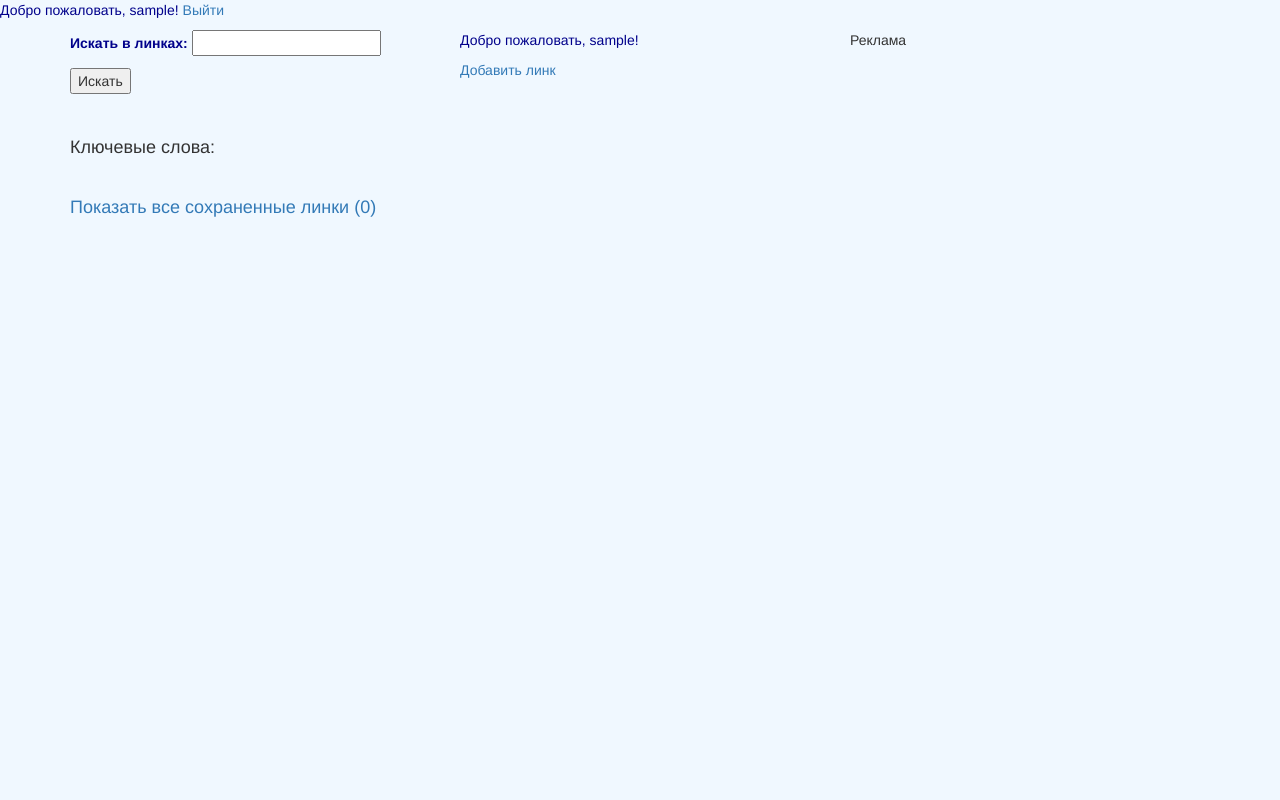
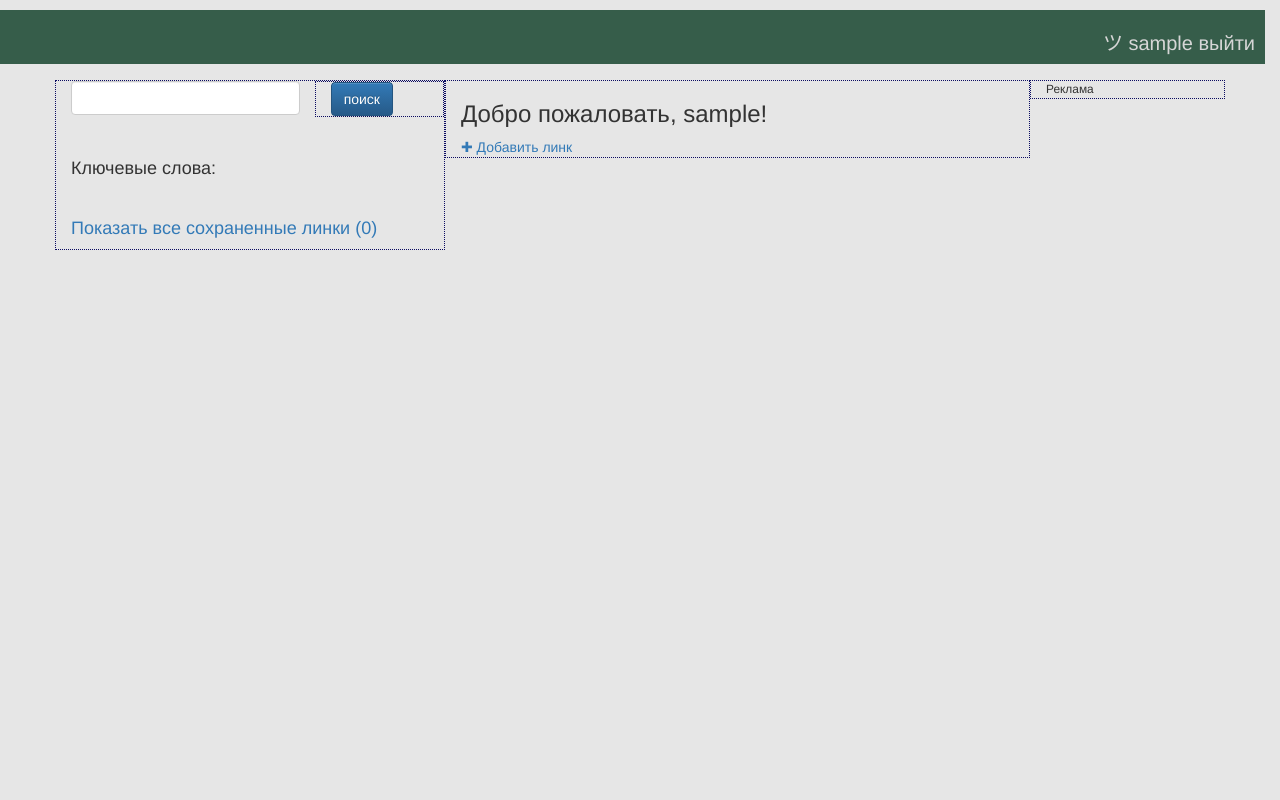
Before and after one commit to Denizz/linko, a Django app: page /userpage/ in a window 1280 px wide. Run offline with Django 3.2, Linux system fonts and the light colour scheme; the visitor is signed in with stand-in values (Sample User, id 1); data that the repository does not hold is empty; some libraries are stand-ins or nearby versions.

Commit message:
css changes, small fixes

```diff
--- a/links/forms.py
+++ b/links/forms.py
@@ -9,7 +9,11 @@ class LinkForm(forms.Form):
     tags = forms.CharField(label='Теги (разделить пробелом)',required=False)
 
 class SearchForm(forms.Form):
-    keyword = forms.CharField(label='Искать в линках', required=True)
+    keyword = forms.CharField(label='',required=True)
+
+    def __init__(self, *args, **kwargs):
+        super(SearchForm, self).__init__(*args, **kwargs)
+        self.fields['keyword'].widget.attrs.update({'class': 'form-control search'})
 
 
 class LoginForm(forms.Form):
--- a/links/static/css/styles.css
+++ b/links/static/css/styles.css
@@ -1,15 +1,62 @@
 p {
-    color: darkblue;
+    color: #0B3861;
+    font: arial;
+
 }
 
-.links-tab {
-    border: dotted lightblue 1px;
+
+
+.col-md-auto {
+    border: dashed #0B0B61 1px;
+
+}
+.h4-darkgrey a {
+color: #0B3861;
 
 }
 body {
-    background-color: #F0F8FF;
+    background-color: #E6E6E6;
 }
 
-h4 a{
-    color: DARKSLATEGRAY;
+.back-link {
+    font-size: 1.195em; /* 14px/16=0.875em */
+    color: #0B3B24;
+    padding: 5px 0px 20px 15px;
+   }
+ .back-div {
+ display: block;
+
+ }
+
+.header a h4{
+    width: 100%;
+    background: #0B3B24;
+    opacity: 0.8;
+    position: fixed;
+    font-size: 20px;
+    padding: 0 10px 10px 10px;
 }
+.header {
+    height:auto;
+
+}
+a.header-top {
+    align: center;
+    color: lightgrey;
+
+}
+.container {
+margin-top: 80px;
+}
+.col-sm-4,.col-sm-2, .col-sm-6  {
+    border: dotted #0B0B61 1px;
+
+}
+.submit-button {
+float: center;
+}
+
+.search {
+width: 100%;
+
+}
--- a/links/templates/links/add.html
+++ b/links/templates/links/add.html
@@ -1,7 +1,7 @@
 {% extends 'links/base.html' %}
 {% block content %}
 <div class="container">
-    <h4>Добавить линк в коллекцию:</h4>
+    <h4>{{msg}}</h4>
         <form method="POST" class="link-form">{% csrf_token %}
             {{ form.as_p }}
             <button type="submit" class="save btn btn-default">Сохранить</button>
--- a/links/templates/links/base.html
+++ b/links/templates/links/base.html
@@ -11,12 +11,15 @@
 </head>
 <body>
 <div class="header">
+    <div class="row">
+        <div class="col">
     {% if user.is_authenticated %}
-    <p>Добро пожаловать, {{user }}!    <a href="{% url 'logout' %}">Выйти</a></p>
+            <a href="{% url 'logout' %}" align="right" class="header-top"><h4><br>ツ {{user }}&nbsp;выйти</b></h4></a>
+
 
     {% endif %}
-
-
+    </div>
+</div>
 </div>
 
             {% block content %}
--- a/links/templates/links/userpage.html
+++ b/links/templates/links/userpage.html
@@ -4,11 +4,16 @@
     <div class="content">
         <div class="row">
             <div class="col-sm-4">
-                <form method="post" action="{% url 'search' %}">
-                    {% csrf_token %}
-                    {{ form.as_p }}
-                    <button type="submit">Искать</button>
-                </form>
+                <div class="row">
+                    <div class="col-sm-8">
+                        <form method="post" action="{% url 'search' %}">
+                       {% csrf_token %}
+                        {{ form.as_p }}
+                    </div>
+                    <div class="col-sm-4"><button type="submit" class="btn btn-primary submit-button">поиск</button>
+                        </form>
+                    </div>
+                </div>
                 <br>
                 <h4>Ключевые слова:</h4>
                 {% for key,value  in links.items %}
@@ -17,10 +22,10 @@
                 <br>
                 <a href="{% url 'list' %}"><h4>Показать все сохраненные линки ({{total}})</h4></a>
             </div>
-            <div class="col-sm-4">
+            <div class="col-sm-6">
                 {% if user.is_authenticated %}
-                <p>Добро пожаловать, {{user}}!</p>
-                    <a href="{% url 'add' %}">Добавить линк</a>
+                <h3>Добро пожаловать, {{user}}!</h3>
+                <a href="{% url 'add' %}" class="link">✚ Добавить линк</a>
                 {% else %}
                 <h3>Зарегистрируйтесь, чтобы продолжить</h3>
                 <a href="{% url 'signup' %}">Зарегистрироваться</a>
@@ -31,7 +36,7 @@
                 </form>
                 {% endif %}
             </div>
-            <div class="col-sm-4">Реклама</div>
+            <div class="col-sm-2"><small>Реклама</small></div>
         </div>
     </div>
 </div>
--- a/links/views.py
+++ b/links/views.py
@@ -31,8 +31,7 @@ def search(request):
             links = Link.objects.filter(Q(taglist__icontains=keyword) | Q(title__icontains=keyword)).filter(author=request.user).order_by('-created_date')
             return TemplateResponse(request, 'links/list.html', {'links': links})
     else:
-        links = ["hello my darling oxana"]
-        return TemplateResponse(request, 'links/list.html', {'links': links})
+        return TemplateResponse(request, 'links/list.html', {'links': "Не найдено"})
 
 
 
@@ -71,10 +70,10 @@ def add(request):
             print("chek and get")
             new_link = Link(author=request.user, title=form.cleaned_data['title'], taglist = form.cleaned_data['tags'], text=form.cleaned_data['url'], created_date=timezone.now())
             new_link.save()
-            return HttpResponse("Запись добавлена в базу данных <a href=''>Вернуться</a>")
+            return TemplateResponse(request, 'links/add.html', {'form': form, 'msg': 'Ссылка для "'+form.cleaned_data['title']+'" успешно добавлена!'})
     else:
         form = LinkForm()
-        return TemplateResponse(request, 'links/add.html', {'form': form})
+        return TemplateResponse(request, 'links/add.html', {'form': form, 'msg': 'Добавить линк в коллекцию:'})
 
 
 def logout(request):
```
Also changed, not shown: links/templates/links/list.html (+12 -7 lines).
